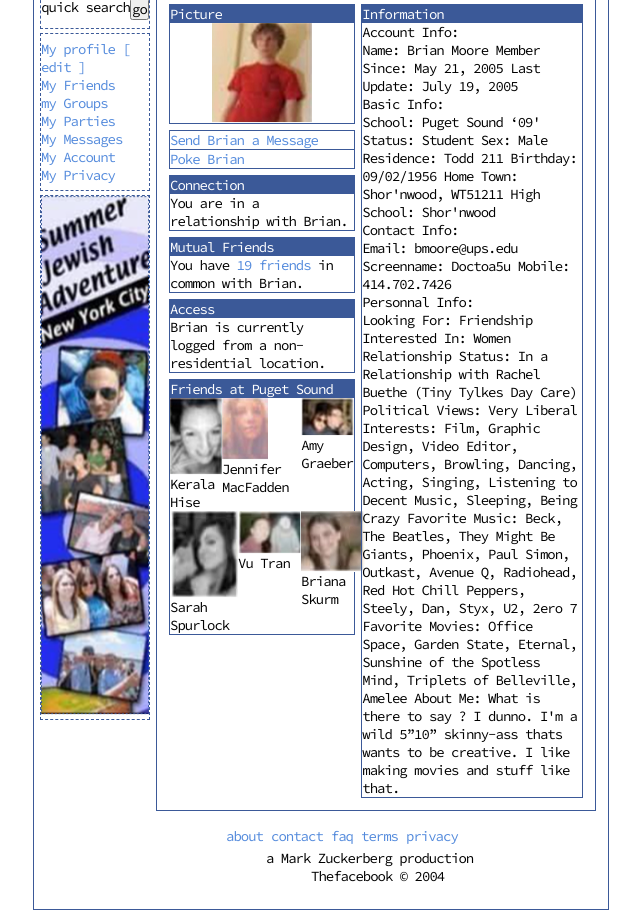
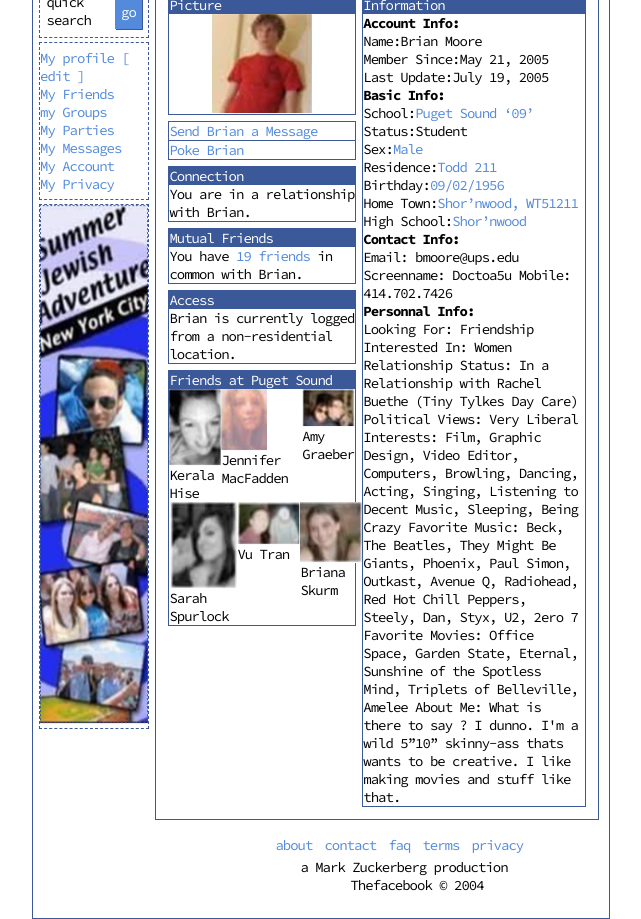
Before and after one commit to mlouis13/the-facebook-profile, a plain HTML site: page index.html in a window 1280 px wide. Shown: the whole page, without its empty margins (319-960 px from the left). Drawn offline with Linux system fonts and the light colour scheme.

Commit message:
page version 1.6

```diff
--- a/index.html
+++ b/index.html
@@ -19,8 +19,8 @@
         <div class="left">
           <div class="topleft">
             <input type="text" />
-            <div class="aligner">
-              <p>quick search</p>
+            <div class="ligne">
+              <p class="petit">quick search</p>
               <button>go</button>
             </div>
           </div>
@@ -140,17 +140,49 @@
               <!-- c'est a remplacer ca -->
               <div class="rightright">
                 <p class="titre">Information</p>
+                <div class="chiant">
                   <h4>Account Info:</h4>
-                <p>
-                  Name: Brian Moore Member Since: May 21, 2005 Last Update: July
-                  19, 2005
-                </p>
+                  <div class="aligner">
+                    <p>Name:</p>
+                    <p>Brian Moore</p>
+                  </div>
+                  <div class="aligner">
+                    <p>Member Since:</p>
+                    <p>May 21, 2005</p>
+                  </div>
+                  <div class="aligner">
+                    <p>Last Update:</p>
+                    <p>July 19, 2005</p>
+                  </div>
                   <h4>Basic Info:</h4>
-                <p>
-                  School: Puget Sound ‘09' Status: Student Sex: Male Residence:
-                  Todd 211 Birthday: 09/02/1956 Home Town: Shor'nwood, WT51211
-                  High School: Shor'nwood
-                </p>
+                  <div class="aligner">
+                    <p>School:</p>
+                    <a href="#"> Puget Sound ‘09’</a>
+                  </div>
+                  <div class="aligner">
+                    <p>Status:</p>
+                    <p>Student</p>
+                  </div>
+                  <div class="aligner">
+                    <p>Sex:</p>
+                    <a href="#">Male</a>
+                  </div>
+                  <div class="aligner">
+                    <p>Residence:</p>
+                    <a href="#">Todd 211</a>
+                  </div>
+                  <div class="aligner">
+                    <p>Birthday:</p>
+                    <a href="#">09/02/1956</a>
+                  </div>
+                  <div class="aligner">
+                    <p>Home Town:</p>
+                    <a href="#">Shor’nwood, WT51211</a>
+                  </div>
+                  <div class="aligner">
+                    <p>High School:</p>
+                    <a href="#">Shor’nwood</a>
+                  </div>
                   <h4>Contact Info:</h4>
                   <p>
                     Email: bmoore@ups.edu Screenname: Doctoa5u Mobile:
@@ -159,18 +191,20 @@
                   <h4>Personnal Info:</h4>
                   <p>
                     Looking For: Friendship Interested In: Women Relationship
-                  Status: In a Relationship with Rachel Buethe (Tiny Tylkes Day
-                  Care) Political Views: Very Liberal Interests: Film, Graphic
-                  Design, Video Editor, Computers, Browling, Dancing, Acting,
-                  Singing, Listening to Decent Music, Sleeping, Being Crazy
-                  Favorite Music: Beck, The Beatles, They Might Be Giants,
-                  Phoenix, Paul Simon, Outkast, Avenue Q, Radiohead, Red Hot
-                  Chill Peppers, Steely, Dan, Styx, U2, 2ero 7 Favorite Movies:
-                  Office Space, Garden State, Eternal, Sunshine of the Spotless
-                  Mind, Triplets of Belleville, Amelee About Me: What is there
-                  to say ? I dunno. I'm a wild 5”10” skinny-ass thats wants to
-                  be creative. I like making movies and stuff like that.
+                    Status: In a Relationship with Rachel Buethe (Tiny Tylkes
+                    Day Care) Political Views: Very Liberal Interests: Film,
+                    Graphic Design, Video Editor, Computers, Browling, Dancing,
+                    Acting, Singing, Listening to Decent Music, Sleeping, Being
+                    Crazy Favorite Music: Beck, The Beatles, They Might Be
+                    Giants, Phoenix, Paul Simon, Outkast, Avenue Q, Radiohead,
+                    Red Hot Chill Peppers, Steely, Dan, Styx, U2, 2ero 7
+                    Favorite Movies: Office Space, Garden State, Eternal,
+                    Sunshine of the Spotless Mind, Triplets of Belleville,
+                    Amelee About Me: What is there to say ? I dunno. I'm a wild
+                    5”10” skinny-ass thats wants to be creative. I like making
+                    movies and stuff like that.
                   </p>
+                </div>
               </div>
             </div>
           </div>
--- a/style.css
+++ b/style.css
@@ -1,7 +1,7 @@
 * {
   padding: 0;
   margin: 0;
-  box-sizing: border-box;
+
   font-family: "Source Code Pro", monospace;
   letter-spacing: -1px;
   font-weight: 400;
@@ -17,7 +17,6 @@ body {
 main {
   border: 1px solid #3b5998;
   width: 45%;
-
 }
 .left {
   display: flex;
@@ -52,7 +51,7 @@ main {
   flex-direction: column;
   align-items: center;
   border: 1px dashed #3b5998;
-  padding: 6px 0px 8px 0px;
+  padding: 12px 4px 8px 4px;
 }
 .top {
   width: 100%;
@@ -76,15 +75,15 @@ main {
   margin-top: 16px;
 }
 .credit {
-  margin-left: 70px;
+  margin-left: 120px;
   display: flex;
-  gap: 8px;
+  gap: 12px;
 }
 .markcebg {
-  margin-left: 110px;
+  margin-left: 145px;
 }
 .p2 {
-  margin-left: 45px;
+  margin-left: 50px;
 }
 a {
   text-decoration: none;
@@ -95,6 +94,13 @@ a:hover {
 }
 .aligner {
   display: flex;
+
+  width: 100%;
+}
+.ligne {
+  display: flex;
+  justify-content: space-between;
+  width: 95%;
 }
 .imgleft {
   width: 100%;
@@ -102,6 +108,9 @@ a:hover {
 }
 input {
   width: 100%;
+  background-color: #d9dfea;
+  border: 1px solid #3b5998;
+  border-radius: 0px;
 }
 .rightleft {
   width: 45%;
@@ -186,3 +195,22 @@ tr {
   display: flex;
   justify-content: center;
 }
+button {
+  background-color: #538adc;
+  border: none;
+  box-shadow: 1px 1px#3B5998;
+  color: white;
+  padding: 2px 6px 0px 6px;
+}
+.petit {
+  width: 80%;
+}
+h4 {
+  font-weight: bold;
+}
+.chiant {
+  font-family: "Source Code Pro", monospace;
+  letter-spacing: -1px;
+  font-weight: 400;
+  font-size: 12px;
+}
```
Lines whose indentation alone changed are shown as unchanged.
